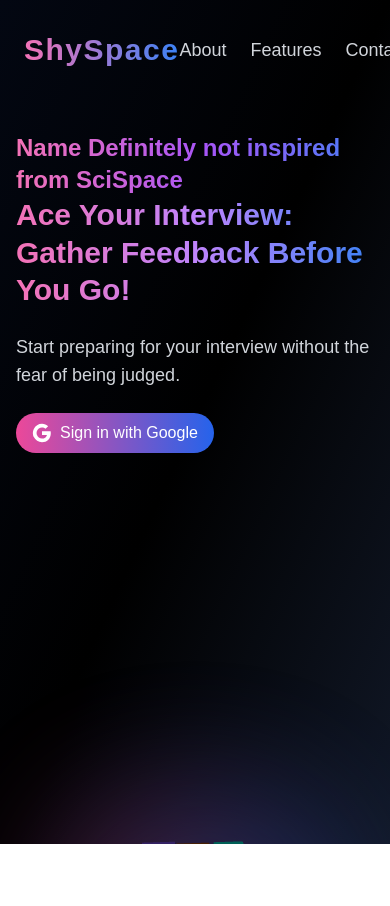
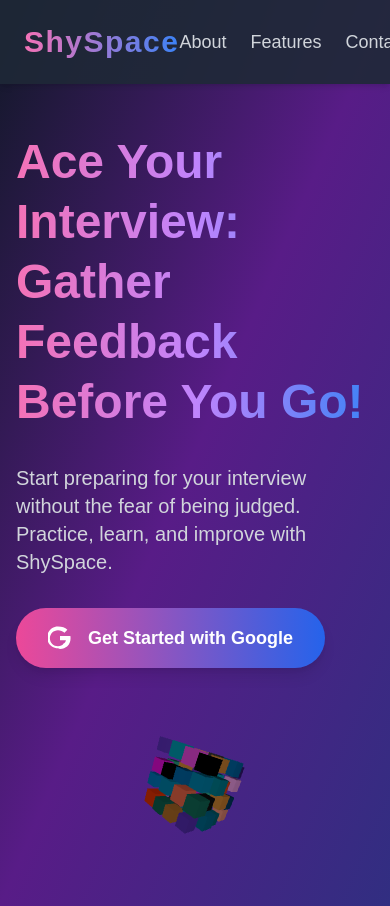
Before and after one commit to abhi-roop/ShySpace, a Next.js app: page / in a window 390 px wide. Before the commit the page ends 844 px from the top, so only its background shows below. Built offline with nearby package versions, Linux system fonts and the light colour scheme.

Commit message:
Changed Home Page

```diff
--- a/app/page.jsx
+++ b/app/page.jsx
@@ -5,6 +5,10 @@ import { useRef, useMemo, useState } from "react";
 import { MathUtils, Color, Vector3 } from "three";
 import { useDrag } from "@use-gesture/react";
 import { useRouter } from "next/navigation";
+import { motion, AnimatePresence } from "framer-motion";
+import { Button } from "@/components/ui/button";
+import { Input } from "@/components/ui/input";
+import { Label } from "@/components/ui/label";
 
 function RotatingCube() {
   const groupRef = useRef();
@@ -13,28 +17,20 @@ function RotatingCube() {
   const { size } = useThree();
 
   const cubePositions = useMemo(() => {
-    return Array.from({ length: 3 }).flatMap((_, x) =>
-      Array.from({ length: 3 }).flatMap((_, y) =>
-        Array.from({ length: 3 }).map((_, z) => [x - 1, y - 1, z - 1])
+    return Array.from({ length: 4 }).flatMap((_, x) =>
+      Array.from({ length: 4 }).flatMap((_, y) =>
+        Array.from({ length: 4 }).map((_, z) => [x - 1.5, y - 1.5, z - 1.5])
       )
     );
   }, []);
 
   const colors = useMemo(() => [
-    "#303030", // Dark Metallic Gray
-    "#FFD700", // Metallic Gold
-    "#4169E1", // Royal Blue Metallic
-    "#FF4500", // Metallic Orange-Red
-    "#2E8B57", // Metallic Sea Green
-    "#FF1493", // Metallic Deep Pink
-    "#9370DB", // Metallic Medium Purple
-    "#CD7F32", // Metallic Bronze
-    "#40E0D0", // Metallic Turquoise
+    "#3A3A3A", "#2B8CBE", "#2C8EAA", "#FF8B6A", "#5BAE9B",
+    "#D89B53", "#7E56C2", "#3AAEBF", "#FF8FF4",
   ], []);
 
   const targetPositions = useMemo(() => {
-    return cubePositions.map(
-      () =>
+    return cubePositions.map(() =>
       new Vector3(
         MathUtils.randFloatSpread(10),
         MathUtils.randFloatSpread(10),
@@ -97,11 +93,11 @@ function RotatingCube() {
     >
       {cubePositions.map((position, index) => (
         <mesh key={index} position={position} ref={(el) => (cubesRef.current[index] = el)}>
-          <boxGeometry args={[0.8, 0.8, 0.8]} />
+          <boxGeometry args={[0.75, 0.75, 0.75]} />
           <meshPhysicalMaterial
             color={colors[index % colors.length]}
-            metalness={0.9}
-            roughness={0.1}
+            metalness={0.7}
+            roughness={0.2}
             clearcoat={1}
             clearcoatRoughness={0.1}
             reflectivity={1}
@@ -115,60 +111,78 @@ function RotatingCube() {
 
 export default function LandingPage() {
   const router = useRouter();
+  const [showSignIn, setShowSignIn] = useState(false);
 
   return (
-    <div className="h-screen bg-gradient-to-br from-gray-950 via-black to-gray-900 text-white overflow-auto md:overflow-hidden">
-      <header className="container mx-auto px-6 py-8 flex justify-between items-center">
-        <div className="flex items-center space-x-2">
-          <span className="text-3xl font-extrabold tracking-wider bg-clip-text text-transparent bg-gradient-to-r from-pink-400 to-blue-500 hover:scale-105 transition-transform duration-300 ease-in-out">
+    <div className="min-h-screen bg-gradient-to-br from-gray-900 via-purple-900 to-indigo-900 text-white overflow-hidden">
+      <header className="w-full bg-gray-800 bg-opacity-90 py-6 shadow-md">
+        <div className="container mx-auto px-6 flex justify-between items-center">
+          <motion.div
+            initial={{ opacity: 0, y: -20 }}
+            animate={{ opacity: 1, y: 0 }}
+            transition={{ duration: 0.5 }}
+            className="flex items-center space-x-2"
+          >
+            <span className="text-3xl font-extrabold tracking-wider bg-clip-text text-transparent bg-gradient-to-r from-pink-400 to-blue-500">
               ShySpace
             </span>
+          </motion.div>
+          <nav className="flex space-x-6">
+            {["About", "Features", "Contact"].map((item) => (
+              <motion.a
+                key={item}
+                href={`/${item.toLowerCase()}`}
+                className="text-lg text-gray-300 hover:text-white transition duration-300 ease-in-out"
+                whileHover={{ scale: 1.1 }}
+                whileTap={{ scale: 0.95 }}
+              >
+                {item}
+              </motion.a>
+            ))}
+          </nav>
         </div>
-        <nav className="flex space-x-6">
-          <a href="/questions" className="text-lg text-gray-300 hover:text-white transition duration-300 ease-in-out">About</a>
-          <a href="/how-it-works" className="text-lg text-gray-300 hover:text-white transition duration-300 ease-in-out">Features</a>
-          <a href="/connect" className="text-lg text-gray-300 hover:text-white transition duration-300 ease-in-out">Contact</a>
-        </nav>
       </header>
 
-      <div className="mt-8 text-left text-2xl md:text-3xl font-semibold ml-4 bg-clip-text text-transparent bg-gradient-to-r from-pink-400 via-purple-500 to-blue-500">
-        Name Definitely not inspired from SciSpace
-      </div>
-
-      <main className="container mx-auto h-screen px-4 flex flex-col md:flex-row items-center justify-between">
-        <div className="md:w-1/2 space-y-6">
-          <h1 className="text-3xl md:text-4xl font-extrabold leading-tight bg-clip-text text-transparent bg-gradient-to-r from-pink-400 via-purple-400 to-blue-500">
+      <main className="container mx-auto px-4 flex flex-col lg:flex-row items-center justify-between min-h-[calc(100vh-5rem)] py-12">
+        <motion.div
+          initial={{ opacity: 0, x: -50 }}
+          animate={{ opacity: 1, x: 0 }}
+          transition={{ duration: 0.5, delay: 0.4 }}
+          className="lg:w-1/2 space-y-8 mb-10 lg:mb-0"
+        >
+          <h1 className="text-5xl lg:text-6xl font-extrabold leading-tight bg-clip-text text-transparent bg-gradient-to-r from-pink-400 via-purple-400 to-blue-500 mb-6">
             Ace Your Interview: Gather Feedback Before You Go!
           </h1>
-          <p className="text-lg md:text-xl text-gray-300">
-            Start preparing for your interview without the fear of being judged.
+          <p className="text-xl lg:text-2xl text-gray-300 mb-8">
+            Start preparing for your interview without the fear of being judged. Practice, learn, and improve with ShySpace.
           </p>
 
-          <button
+          <motion.button
             onClick={() => router.replace("/sign-in")}
-            className="bg-gradient-to-r from-pink-500 to-blue-600 text-white hover:from-pink-600 hover:to-blue-700 flex items-center space-x-2 px-4 md:px-6 py-2 md:py-3 rounded-full transition duration-300 ease-in-out transform hover:scale-105 focus:outline-none focus:ring-2 focus:ring-blue-400 focus:ring-opacity-50"
+            className="bg-gradient-to-r from-pink-500 to-blue-600 text-white hover:from-pink-600 hover:to-blue-700 flex items-center space-x-2 px-8 py-4 rounded-full text-lg font-semibold transition duration-300 ease-in-out transform hover:scale-105 focus:outline-none focus:ring-2 focus:ring-blue-400 focus:ring-opacity-50 shadow-lg"
+            whileHover={{ scale: 1.05 }}
+            whileTap={{ scale: 0.95 }}
           >
-            <svg viewBox="0 0 24 24" className="w-5 h-5" fill="currentColor">
+            <svg viewBox="0 0 24 24" className="w-6 h-6 mr-2" fill="currentColor">
               <path d="M22.56 12.25c0-.78-.07-1.53-.2-2.25H12v4.26h5.92c-.26 1.37-1.04 2.53-2.21 3.31v2.77h3.57c2.08-1.92 3.28-4.74 3.28-8.09z" />
-              <path d="M12 23c2.97 0 5.46-.98 7.28-2.66l-3.57-2.77c-.98.66-2.23 1.06-3.71 1.06-2.86 0-5.29-1.93-6.16-4.53H2.18v2.84C3.99 20.53 7.7 23 12 23z" />
-              <path d="M5.84 14.09c-.22-.66-.35-1.36-.35-2.09s.13-1.43.35-2.09V7.07H2.18C1.43 8.55 1 10.22 1 12s.43 3.45 1.18 4.93l2.85-2.22.81-.62z" />
-              <path d="M12 5.38c1.62 0 3.06.56 4.21 1.64l3.15-3.15C17.45 2.09 14.97 1 12 1 7.7 1 3.99 3.47 2.18 7.07l3.66 2.84c.87-2.6 3.3-4.53 6.16-4.53z" />
+              <path d="M12 23c2.97 0 5.46-.98 7.28-2.66l-3.57-2.77c-1.28 1.68-3.3 2.66-5.71 2.66-4.49 0-8.13-3.58-8.13-8.03 0-4.44 3.63-8.02 8.13-8.02 2.47 0 4.73.93 6.47 2.46l2.92-2.91c-2.27-2.04-5.22-3.2-9.39-3.2-6.02 0-10.89 4.89-10.89 10.89 0 6 4.88 10.89 10.89 10.89z" />
             </svg>
-            <span>Sign in with Google</span>
-          </button>
-        </div>
+            <span>Get Started with Google</span>
+          </motion.button>
+        </motion.div>
 
-        <div className="md:w-1/2 mt-10 md:mt-0">
-          <div className="w-full h-64 md:h-96 relative">
-            <div className="absolute inset-0 bg-gradient-to-r from-pink-500 to-blue-600 opacity-10 rounded-full filter blur-3xl animate-pulse"></div>
-            <Canvas>
+        <motion.div
+          initial={{ opacity: 0, x: 50 }}
+          animate={{ opacity: 1, x: 0 }}
+          transition={{ duration: 0.5, delay: 0.4 }}
+          className="lg:w-1/2"
+        >
+          <Canvas camera={{ position: [5, 5, 5], fov: 55 }}>
             <ambientLight intensity={0.3} />
-              <pointLight position={[10, 10, 10]} intensity={1.2} />
-              <spotLight position={[-10, -10, -10]} angle={0.3} penumbra={1} intensity={0.8} castShadow />
+            <spotLight position={[10, 10, 10]} angle={0.15} penumbra={1} />
             <RotatingCube />
           </Canvas>
-          </div>
-        </div>
+        </motion.div>
       </main>
     </div>
   );
--- /dev/null
+++ b/components/ui/label.jsx
@@ -0,0 +1,18 @@
+"use client"
+
+import * as React from "react"
+import * as LabelPrimitive from "@radix-ui/react-label"
+import { cva } from "class-variance-authority";
+
+import { cn } from "@/lib/utils"
+
+const labelVariants = cva(
+  "text-sm font-medium leading-none peer-disabled:cursor-not-allowed peer-disabled:opacity-70"
+)
+
+const Label = React.forwardRef(({ className, ...props }, ref) => (
+  <LabelPrimitive.Root ref={ref} className={cn(labelVariants(), className)} {...props} />
+))
+Label.displayName = LabelPrimitive.Root.displayName
+
+export { Label }
--- a/package.json
+++ b/package.json
@@ -18,6 +18,7 @@
     "@radix-ui/react-collapsible": "^1.1.1",
     "@radix-ui/react-dialog": "^1.1.1",
     "@radix-ui/react-icons": "^1.3.0",
+    "@radix-ui/react-label": "^2.1.0",
     "@radix-ui/react-slot": "^1.1.0",
     "@radix-ui/react-toast": "^1.2.2",
     "@react-three/drei": "^9.114.0",
```
Also changed, not shown: 1 other file (tests, documents, lock files or other folders). Lines whose indentation alone changed are shown as unchanged.
